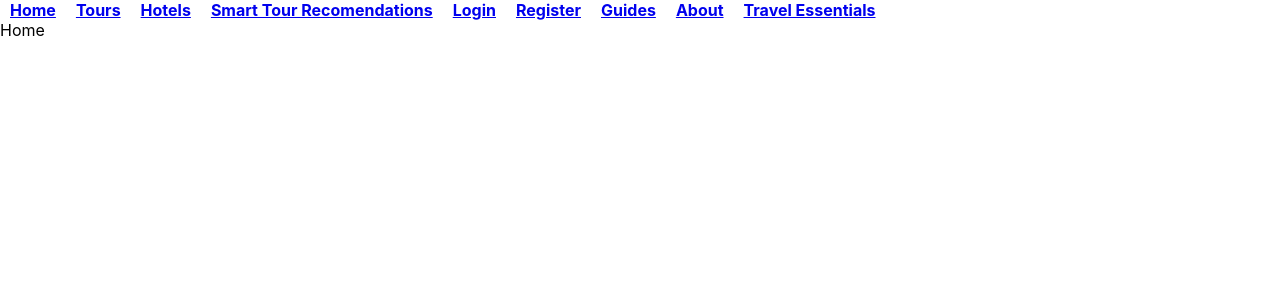
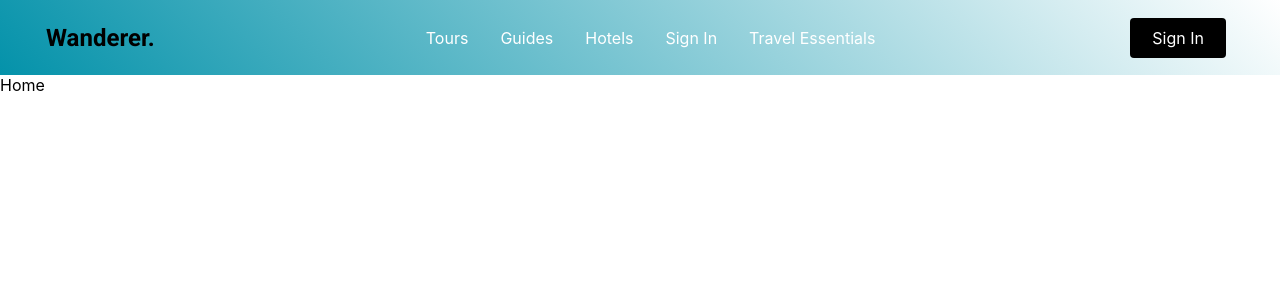
Before and after one commit to ahsanrana023/Wanderer-Application, a React (Create React App) app in the folder wanderer-project/: page / in a window 1280 px wide. Shown: the top 300 px of the page. Built offline with nearby package versions, Linux system fonts and the light colour scheme.

Commit message:
NavBar Design
Adding the navbar

```diff
--- a/wanderer-project/package.json
+++ b/wanderer-project/package.json
@@ -8,8 +8,10 @@
     "@testing-library/user-event": "^13.5.0",
     "react": "^18.2.0",
     "react-dom": "^18.2.0",
+    "react-icons": "^4.4.0",
     "react-router-dom": "^6.3.0",
     "react-scripts": "5.0.1",
+    "styled-components": "^5.3.5",
     "web-vitals": "^2.1.4"
   },
   "scripts": {
--- a/wanderer-project/src/App.js
+++ b/wanderer-project/src/App.js
@@ -1,5 +1,5 @@
 import "./App.css";
-import { BrowserRouter as Router, Routes, Route, Link } from "react-router-dom";
+import { BrowserRouter as Router, Routes, Route } from "react-router-dom";
 import Home from "./Pages/Home";
 import Tours from "./Pages/Tours";
 import Hotels from "./Pages/Hotels";
@@ -10,42 +10,12 @@ import Login from "./Pages/Login";
 import Register from "./Pages/Register";
 import TravelEssentials from "./Pages/TravelEssentials";
 import Smart from "./Pages/Smart";
+import Navbar from "./components/Navbar";
 
 function App() {
   return (
     <Router>
-      <nav style={{ color: "green" }}>
-        <Link to="/" style={{ padding: "10px", fontWeight: "bold" }}>
-          Home
-        </Link>
-        <Link to="/tours" style={{ padding: "10px", fontWeight: "bold" }}>
-          Tours
-        </Link>
-        <Link to="/hotels" style={{ padding: "10px", fontWeight: "bold" }}>
-          Hotels
-        </Link>
-        <Link to="/smart" style={{ padding: "10px", fontWeight: "bold" }}>
-          Smart Tour Recomendations
-        </Link>
-        <Link to="/login" style={{ padding: "10px", fontWeight: "bold" }}>
-          Login
-        </Link>
-        <Link to="/register" style={{ padding: "10px", fontWeight: "bold" }}>
-          Register
-        </Link>
-        <Link to="/guides" style={{ padding: "10px", fontWeight: "bold" }}>
-          Guides
-        </Link>
-        <Link to="/about" style={{ padding: "10px", fontWeight: "bold" }}>
-          About
-        </Link>
-        <Link
-          to="/travelessentials"
-          style={{ padding: "10px", fontWeight: "bold" }}
-        >
-          Travel Essentials
-        </Link>
-      </nav>
+      <Navbar />
       <Routes>
         <Route path="/" element={<Home />}></Route>
         <Route path="/tours" element={<Tours />}></Route>
--- /dev/null
+++ b/wanderer-project/src/components/Navbar/NavbarElements.js
@@ -0,0 +1,96 @@
+import { FaBars } from "react-icons/fa";
+import { NavLink as Link } from "react-router-dom";
+import styled from "styled-components";
+
+export const Title = styled.h1`
+  @import url("https://fonts.googleapis.com/css?family=Roboto:400,700&display=swap");
+  font-family: "Roboto", sans-serif;
+  color: #000;
+  font-size: 24px;
+`;
+
+export const Nav = styled.nav`
+  background-color: #ffdee9;
+  background-image: linear-gradient(45deg, #0492aa 0%, #ffffff 100%);
+  height: 15px;
+  display: flex;
+  justify-content: space-between;
+  padding: 30px;
+  z-index: 10;
+  /* Third Nav */
+  /* justify-content: flex-start; */
+`;
+
+export const NavLink = styled(Link)`
+  color: #fff;
+  display: flex;
+  align-items: center;
+  text-decoration: none;
+  padding: 0 1rem;
+  height: 100%;
+  cursor: pointer;
+  &.active {
+    color: #000;
+    font-weight: bold;
+  }
+`;
+
+export const Bars = styled(FaBars)`
+  display: none;
+  color: #fff;
+  @media screen and (max-width: 768px) {
+    display: block;
+    position: absolute;
+    top: 0;
+    right: 0;
+    transform: translate(-100%, 75%);
+    font-size: 1.8rem;
+    cursor: pointer;
+  }
+`;
+
+export const NavMenu = styled.div`
+  display: flex;
+  align-items: center;
+  margin-right: -24px;
+  /* Second Nav */
+  /* margin-right: 24px; */
+  /* Third Nav */
+  /* width: 100vw;
+  white-space: nowrap; */
+  @media screen and (max-width: 768px) {
+    display: none;
+  }
+`;
+
+export const NavBtn = styled.nav`
+  display: flex;
+  align-items: center;
+
+  margin-right: 24px;
+  /* Third Nav */
+  /* justify-content: flex-end;
+  width: 100vw; */
+  @media screen and (max-width: 768px) {
+    display: none;
+  }
+`;
+
+export const NavBtnLink = styled(Link)`
+  border-radius: 4px;
+  background: #000;
+  padding: 10px 22px;
+  color: #fff;
+  outline: none;
+  border: none;
+  cursor: pointer;
+  transition: all 0.2s ease-in-out;
+  text-decoration: none;
+  /* Second Nav */
+  margin-left: 24px;
+  &:hover {
+    transition: all 0.2s ease-in-out;
+    background: #fff;
+    color: #010606;
+  }
+`;
--- /dev/null
+++ b/wanderer-project/src/components/Navbar/index.js
@@ -0,0 +1,44 @@
+import React from "react";
+import {
+  Nav,
+  NavLink,
+  Bars,
+  NavMenu,
+  NavBtn,
+  NavBtnLink,
+  Title,
+} from "./NavbarElements";
+const Navbar = () => {
+  return (
+    <>
+      <Nav>
+        <NavLink to="/">
+          <Title>Wanderer.</Title>
+        </NavLink>
+        <Bars />
+        <NavMenu>
+          <NavLink to="/tours" activeStyle>
+            Tours
+          </NavLink>
+          <NavLink to="/guides" activeStyle>
+            Guides
+          </NavLink>
+          <NavLink to="/hotels" activeStyle>
+            Hotels
+          </NavLink>
+          <NavLink to="/sign-in" activeStyle>
+            Sign In
+          </NavLink>
+          <NavLink to="/travelessentials" activeStyle>
+            Travel Essentials
+          </NavLink>
+        </NavMenu>
+        <NavBtn>
+          <NavBtnLink to="/sign-in">Sign In</NavBtnLink>
+        </NavBtn>
+      </Nav>
+    </>
+  );
+};
+
+export default Navbar;
```
Also changed, not shown: 1 other file (tests, documents, lock files or other folders).
